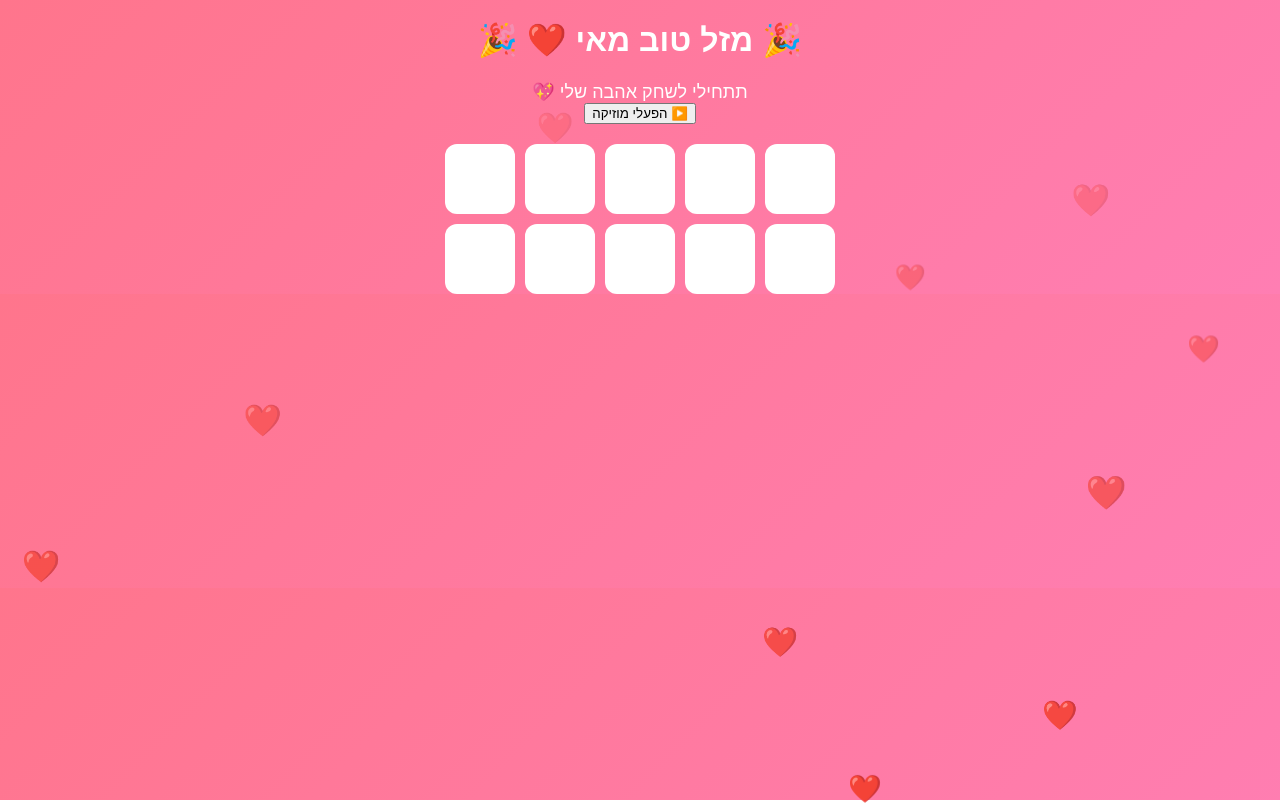
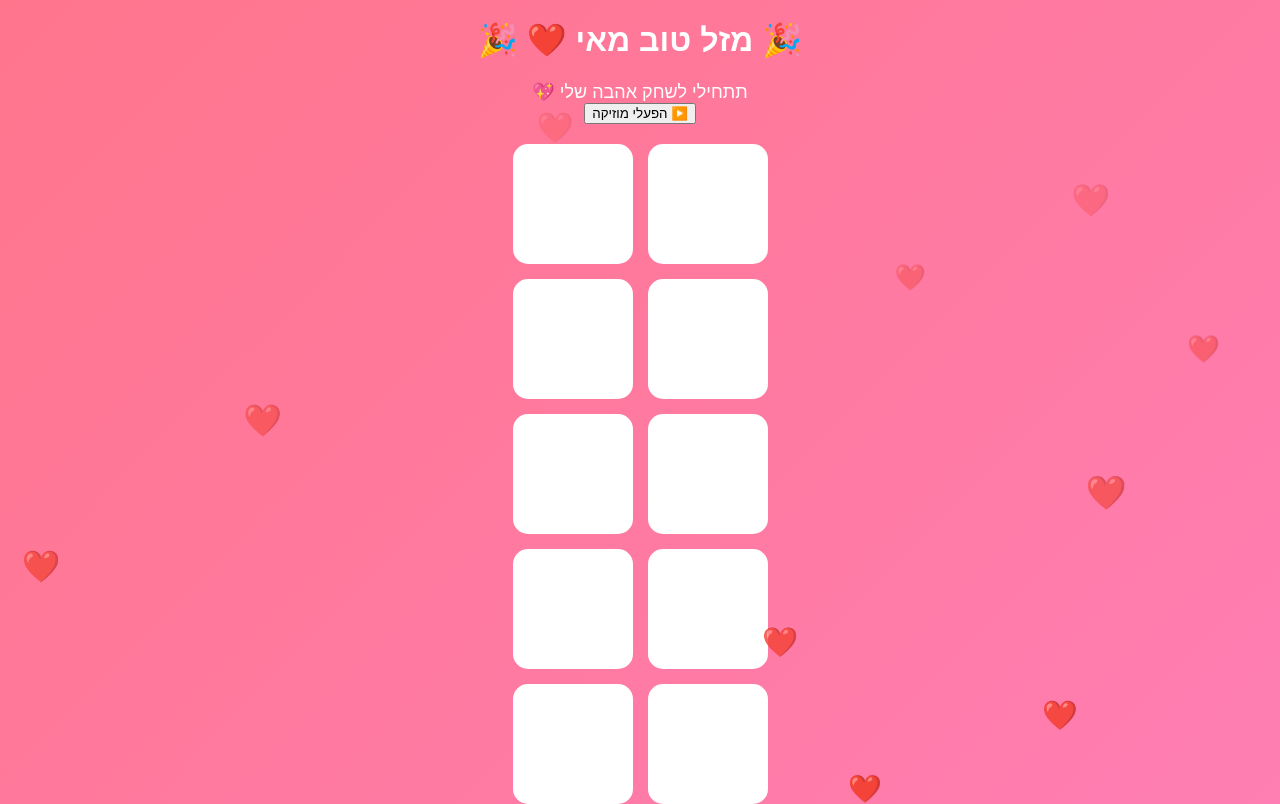
Before and after one commit to danielkartover-dev/Maymay, a plain HTML site: page index.html in a window 1280 px wide. Drawn offline with Linux system fonts and the light colour scheme.

Commit message:
Update index.html

```diff
--- a/index.html
+++ b/index.html
@@ -36,26 +36,26 @@ h1 { color: white; }
 
 /* לוח */
 .game-board {
-  display: grid;
-  grid-template-columns: repeat(5, 70px);
-  gap: 10px;
-  justify-content: center;
-  margin-top: 20px;
+  display:grid;
+  grid-template-columns: repeat(2, 120px);
+  gap:15px;
+  justify-content:center;
+  margin-top:20px;
 }
 
-.card {
-  width: 70px;
-  height: 70px;
-  background: white;
-  border-radius: 12px;
-  cursor: pointer;
-  transition: 0.3s;
+.card{
+  width:120px;
+  height:120px;
+  background:white;
+  border-radius:15px;
+  overflow:hidden;
 }
 
-.card img {
-  width: 100%;
-  height: 100%;
-  display: none;
+.card img{
+  width:100%;
+  height:100%;
+  object-fit:cover;
+  display:none;
 }
 .card.flipped img { display: block; }
 
```
